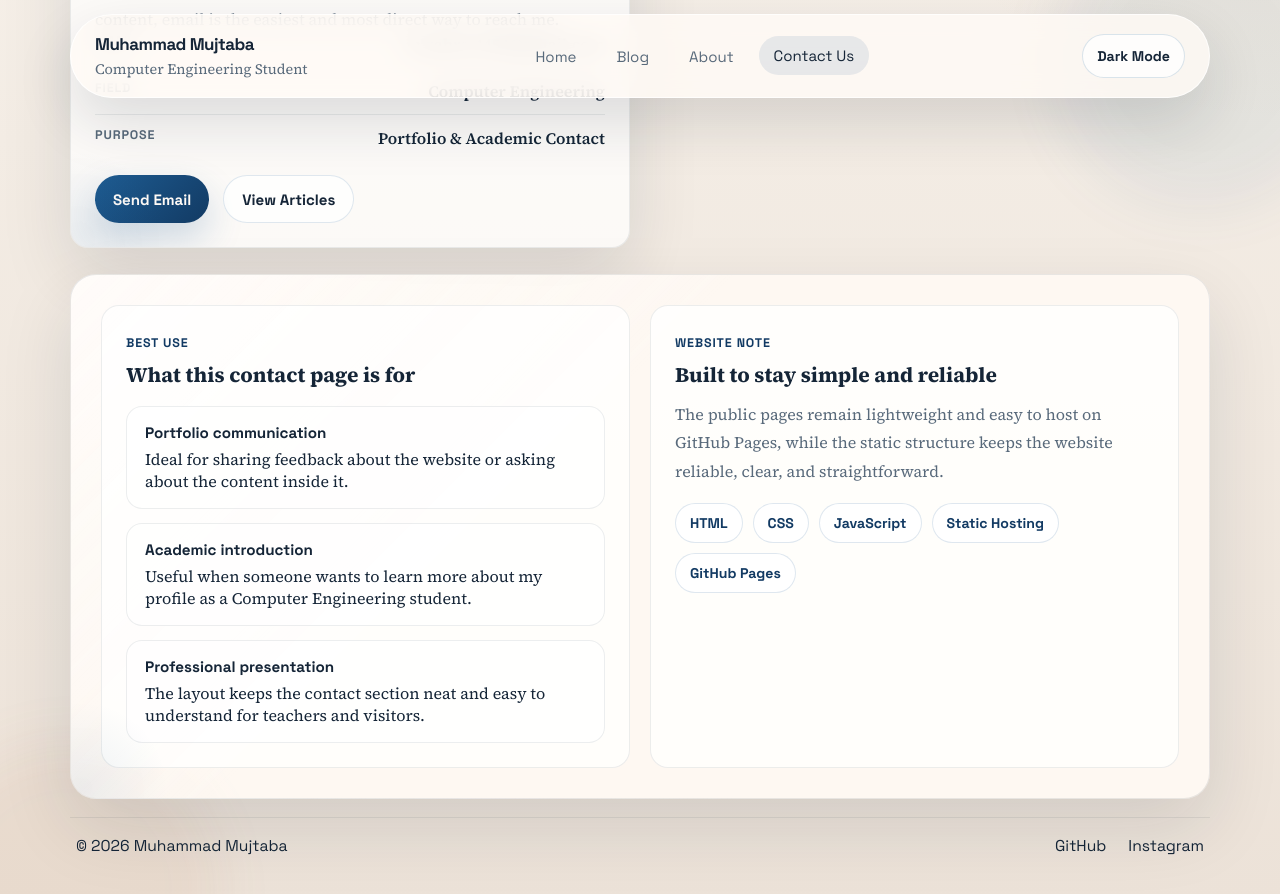
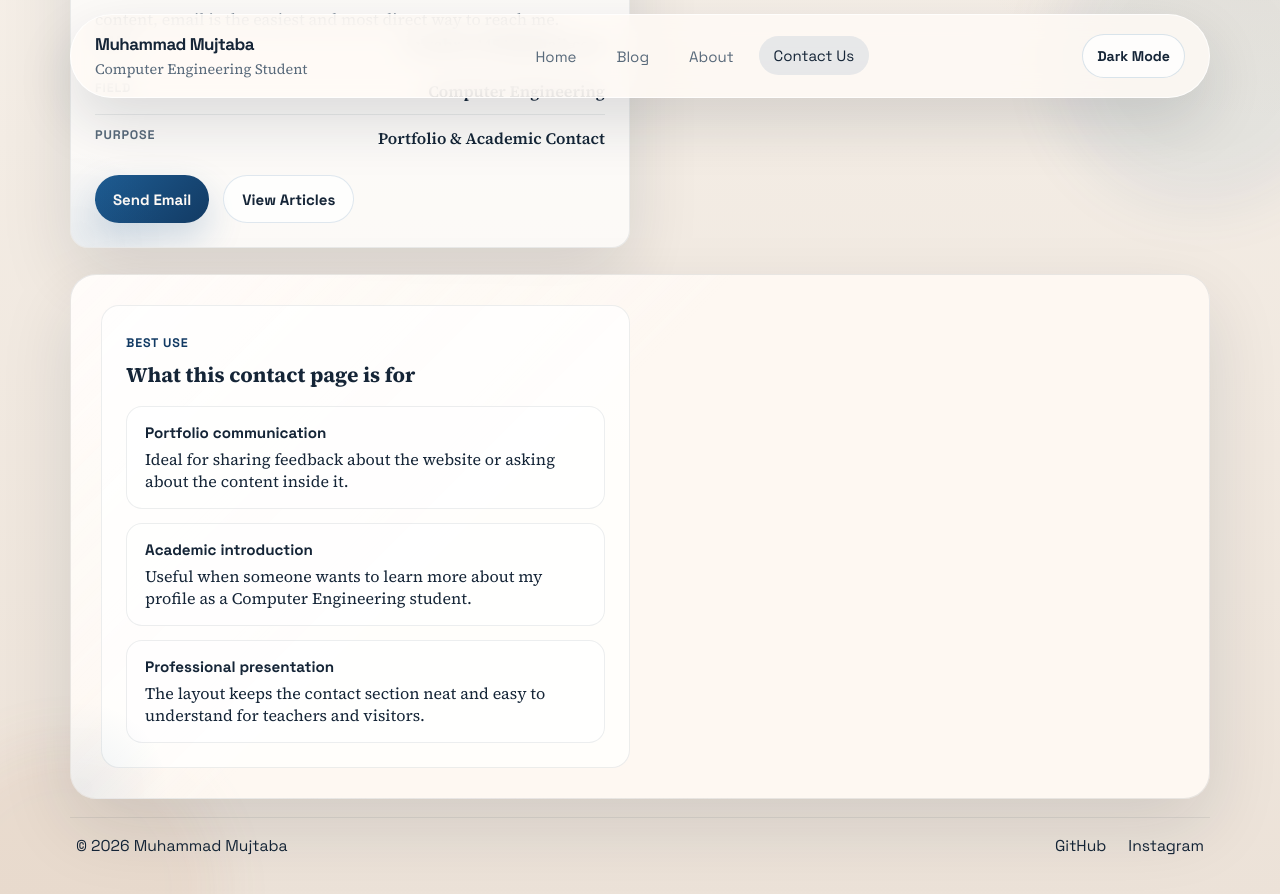
Before and after one commit to muhamamd-mujtaba/muhamamd-mujtaba.github.io, a Jekyll site: the page built from contact.html, in a window 1280 px wide and 900 px high, scrolled down 562 px. Shown: the top 894 px of the window. Built offline with Jekyll 4.4.1, drawn with Linux system fonts in a browser that asks for light colours.

Commit message:
Remove website note from contact page

```diff
--- a/contact.html
+++ b/contact.html
@@ -63,20 +63,4 @@ footer_link_url: /about.html
       </li>
     </ul>
   </article>
-
-  <article class="detail-card" data-reveal>
-    <span class="mini-label">Website Note</span>
-    <h2 class="card-title">Built to stay simple and reliable</h2>
-    <p>
-      The public pages remain lightweight and easy to host on GitHub Pages, while the static structure keeps the
-      website reliable, clear, and straightforward.
-    </p>
-    <ul class="chip-list">
-      <li class="chip">HTML</li>
-      <li class="chip">CSS</li>
-      <li class="chip">JavaScript</li>
-      <li class="chip">Static Hosting</li>
-      <li class="chip">GitHub Pages</li>
-    </ul>
-  </article>
 </section>
```
